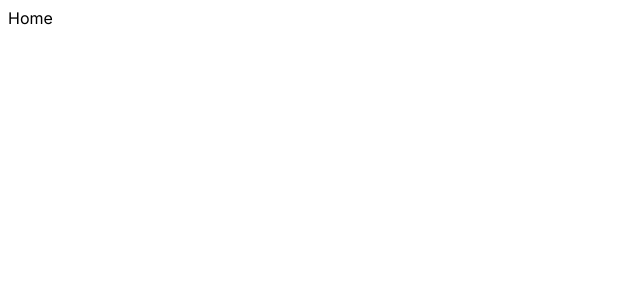
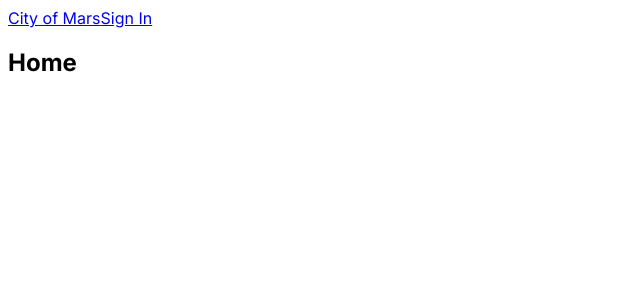
Before and after one commit to pierreeh/city-of-mars, a Next.js app: page / in a window 1280 px wide. Shown: the top 300 px of the page, without its empty margins (0-640 px from the left). Built offline with nearby package versions, Linux system fonts and the light colour scheme.

Commit message:
basic layout

```diff
--- /dev/null
+++ b/src/app/(client)/layout.tsx
@@ -0,0 +1,12 @@
+import Header from "@/components/client/header/Header";
+
+export default function ClientLayout({
+  children,
+}: Readonly<{ children: React.ReactNode }>) {
+  return (
+    <>
+      <Header />
+      <main>{children}</main>
+    </>
+  );
+}
--- /dev/null
+++ b/src/app/(client)/page.tsx
@@ -0,0 +1,7 @@
+export default function Home() {
+  return (
+    <section>
+      <h1>Home</h1>
+    </section>
+  );
+}
--- a/src/app/page.tsx
+++ /dev/null
@@ -1,3 +0,0 @@
-export default function Home() {
-  return <div>Home</div>;
-}
--- /dev/null
+++ b/src/components/client/header/Header.tsx
@@ -0,0 +1,10 @@
+import Link from "next/link";
+
+export default function Header() {
+  return (
+    <header>
+      <Link href="/">City of Mars</Link>
+      <Link href="/sign-in">Sign In</Link>
+    </header>
+  );
+}
```
Also changed, not shown: src/app/(client)/sign-in/page.tsx (added, +7 -0 lines).
